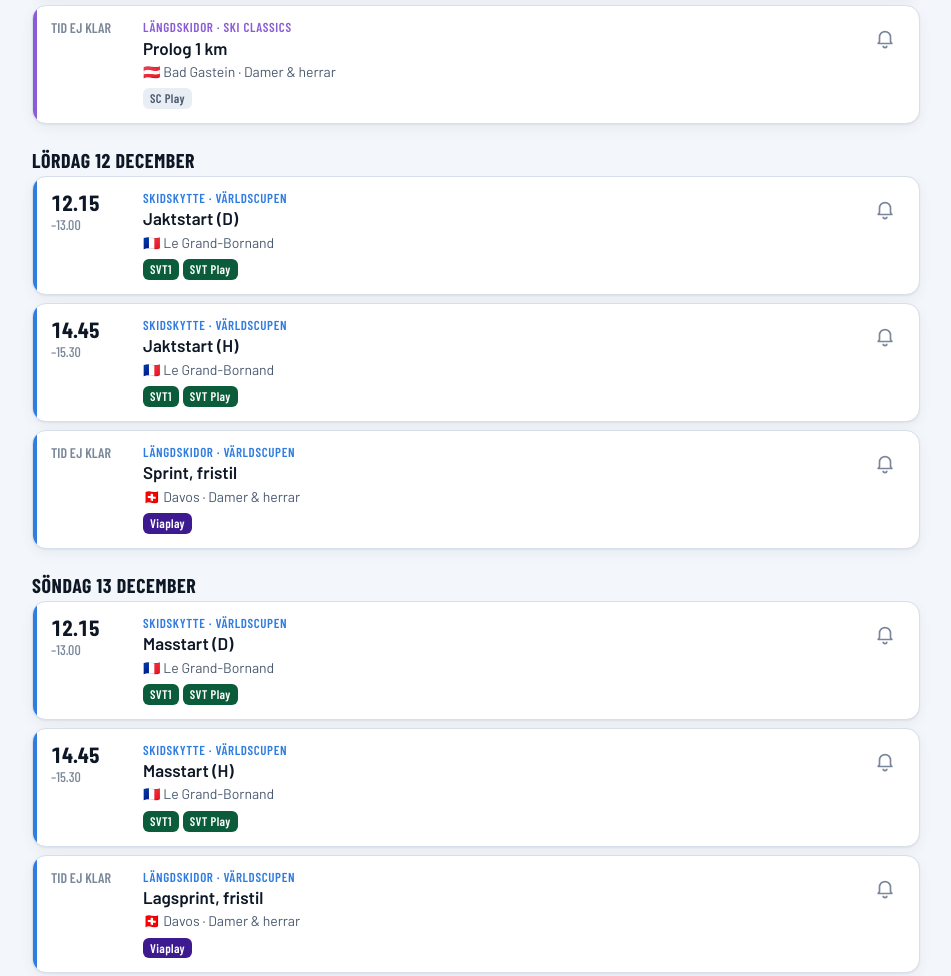
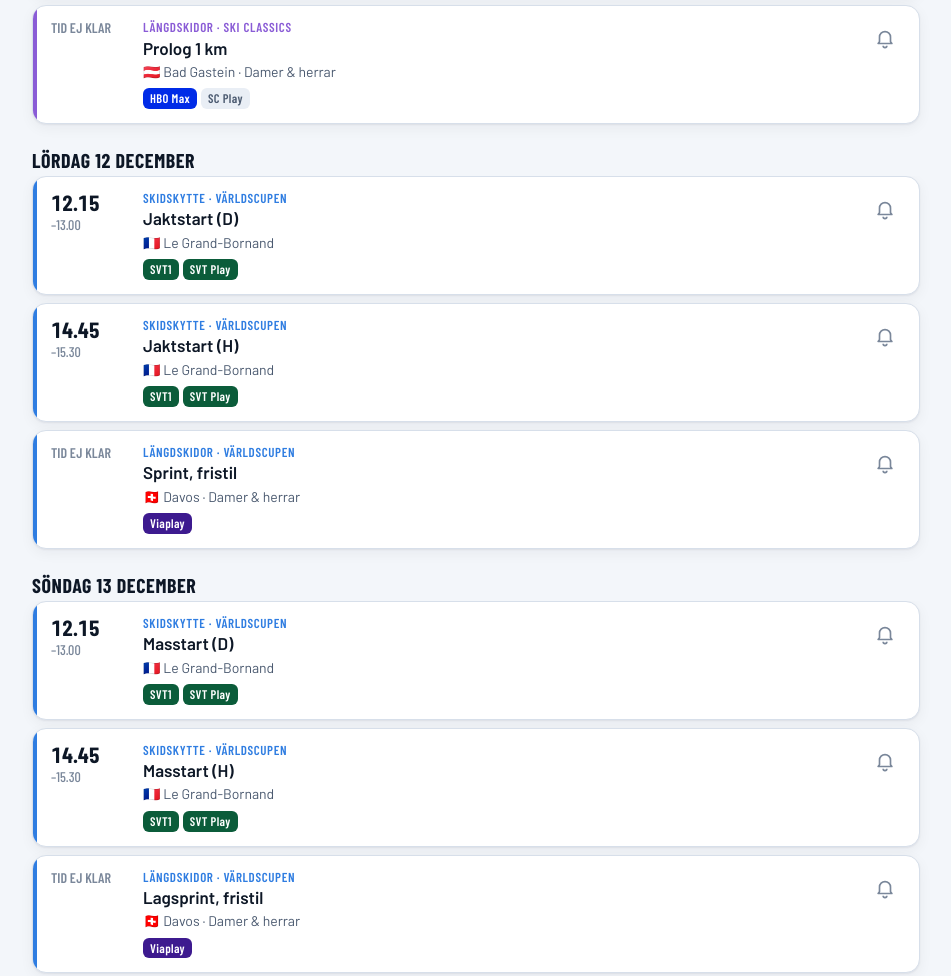
Before and after one commit to tomas-m-andersson/skidor, a plain HTML site: page index.html in a window 1280 px wide. Shown: the part 4233-5209 px from the top of the page, without its empty margins (164-1115 px from the left). Drawn offline with nearby package versions, Linux system fonts and the light colour scheme.

Commit message:
Ski Classics: HBO Max/SC Play, Vasaloppet Pro Race 30 (väntar på godkännande)
Co-Authored-By: Claude Opus 5.5 <noreply@anthropic.com>
Claude-Session: https://claude.ai/code/session_018ajE8ANPKrtPiMrVJGELBk

```diff
--- a/app.js
+++ b/app.js
@@ -105,6 +105,8 @@
     if (l.startsWith('svt')) return 'svt';
     if (l.startsWith('viaplay')) return 'viaplay';
     if (l === 'tv6') return 'tv6';
+    if (l === 'kanal 5') return 'kanal5';
+    if (l.startsWith('hbo')) return 'hbo';
     return '';
   }
   function kanalHtml(e) {
--- a/data/sasong-2026-27.json
+++ b/data/sasong-2026-27.json
@@ -1,6 +1,6 @@
 {
   "sasong": "2026/27",
-  "uppdaterad": "2026-10-27",
+  "uppdaterad": "2026-11-19",
   "kallor": [
     {
       "namn": "SVT – Vinterstudion 2026/27 sändningstider",
@@ -25,6 +25,10 @@
     {
       "namn": "Ski Classics",
       "url": "https://skiclassics.com"
+    },
+    {
+      "namn": "Sportbibeln – HBO Max tar över Ski Classics",
+      "url": "https://www.sportbibeln.se/skidor/hbo-max-tar-over-ski-classics/"
     }
   ],
   "handelser": [
@@ -59,16 +63,16 @@
     {"datum": "2026-12-10", "start": "14:05", "slut": "15:45", "sport": "skidskytte", "serie": "vc", "ort": "Le Grand-Bornand", "land": "FRA", "gren": "Sprint", "klass": "D", "kanal": ["SVT1", "SVT Play"], "id": "2026-12-10-skidskytte-vc-le-grand-borna-sprint-d"},
     {"datum": "2026-12-11", "start": "14:05", "slut": "15:40", "sport": "skidskytte", "serie": "vc", "ort": "Le Grand-Bornand", "land": "FRA", "gren": "Sprint", "klass": "H", "kanal": ["SVT1", "SVT Play"], "id": "2026-12-11-skidskytte-vc-le-grand-borna-sprint-h"},
     {"datum": "2026-12-11", "sport": "langd", "serie": "vc", "ort": "Davos", "land": "SUI", "gren": "5 km heatmasstart, fristil", "klass": "DH", "kanal": ["Viaplay"], "notering": "Viaplays tider ej publicerade.", "id": "2026-12-11-langd-vc-davos-5-km-heatmasstart--dh"},
-    {"datum": "2026-12-11", "sport": "langd", "serie": "sc", "ort": "Bad Gastein", "land": "AUT", "gren": "Prolog 1 km", "klass": "DH", "kanal": ["SC Play"], "notering": "Strömmas i SC Play. Svensk TV-kanal ej klar.", "id": "2026-12-11-langd-sc-bad-gastein-prolog-1-km-dh"},
+    {"datum": "2026-12-11", "sport": "langd", "serie": "sc", "ort": "Bad Gastein", "land": "AUT", "gren": "Prolog 1 km", "klass": "DH", "kanal": ["HBO Max", "SC Play"], "notering": "Vissa lopp visas även i Kanal 5 – vilka är inte klart än. Sändningstid ej klar.", "id": "2026-12-11-langd-sc-bad-gastein-prolog-1-km-dh"},
     {"datum": "2026-12-12", "start": "12:15", "slut": "13:00", "sport": "skidskytte", "serie": "vc", "ort": "Le Grand-Bornand", "land": "FRA", "gren": "Jaktstart", "klass": "D", "kanal": ["SVT1", "SVT Play"], "id": "2026-12-12-skidskytte-vc-le-grand-borna-jaktstart-d"},
     {"datum": "2026-12-12", "start": "14:45", "slut": "15:30", "sport": "skidskytte", "serie": "vc", "ort": "Le Grand-Bornand", "land": "FRA", "gren": "Jaktstart", "klass": "H", "kanal": ["SVT1", "SVT Play"], "id": "2026-12-12-skidskytte-vc-le-grand-borna-jaktstart-h"},
     {"datum": "2026-12-12", "sport": "langd", "serie": "vc", "ort": "Davos", "land": "SUI", "gren": "Sprint, fristil", "klass": "DH", "kanal": ["Viaplay"], "notering": "Viaplays tider ej publicerade.", "id": "2026-12-12-langd-vc-davos-sprint-fristil-dh"},
     {"datum": "2026-12-13", "start": "12:15", "slut": "13:00", "sport": "skidskytte", "serie": "vc", "ort": "Le Grand-Bornand", "land": "FRA", "gren": "Masstart", "klass": "D", "kanal": ["SVT1", "SVT Play"], "id": "2026-12-13-skidskytte-vc-le-grand-borna-masstart-d"},
     {"datum": "2026-12-13", "start": "14:45", "slut": "15:30", "sport": "skidskytte", "serie": "vc", "ort": "Le Grand-Bornand", "land": "FRA", "gren": "Masstart", "klass": "H", "kanal": ["SVT1", "SVT Play"], "id": "2026-12-13-skidskytte-vc-le-grand-borna-masstart-h"},
     {"datum": "2026-12-13", "sport": "langd", "serie": "vc", "ort": "Davos", "land": "SUI", "gren": "Lagsprint, fristil", "klass": "DH", "kanal": ["Viaplay"], "notering": "Viaplays tider ej publicerade.", "id": "2026-12-13-langd-vc-davos-lagsprint-fristil-dh"},
-    {"datum": "2026-12-13", "sport": "langd", "serie": "sc", "ort": "Sportgastein", "land": "AUT", "gren": "Criterium 30 km", "klass": "DH", "kanal": ["SC Play"], "notering": "Strömmas i SC Play. Svensk TV-kanal ej klar.", "id": "2026-12-13-langd-sc-sportgastein-criterium-30-km-dh"},
-    {"datum": "2026-12-19", "sport": "langd", "serie": "sc", "ort": "Bad Gastein", "land": "AUT", "gren": "Individuell start 7 km", "klass": "DH", "kanal": ["SC Play"], "notering": "Strömmas i SC Play. Svensk TV-kanal ej klar.", "id": "2026-12-19-langd-sc-bad-gastein-individuell-start--dh"},
-    {"datum": "2026-12-20", "sport": "langd", "serie": "sc", "ort": "Bad Gastein", "land": "AUT", "gren": "Criterium 36 km", "klass": "DH", "kanal": ["SC Play"], "notering": "Strömmas i SC Play. Svensk TV-kanal ej klar.", "id": "2026-12-20-langd-sc-bad-gastein-criterium-36-km-dh"},
+    {"datum": "2026-12-13", "sport": "langd", "serie": "sc", "ort": "Sportgastein", "land": "AUT", "gren": "Criterium 30 km", "klass": "DH", "kanal": ["HBO Max", "SC Play"], "notering": "Vissa lopp visas även i Kanal 5 – vilka är inte klart än. Sändningstid ej klar.", "id": "2026-12-13-langd-sc-sportgastein-criterium-30-km-dh"},
+    {"datum": "2026-12-19", "sport": "langd", "serie": "sc", "ort": "Bad Gastein", "land": "AUT", "gren": "Individuell start 7 km", "klass": "DH", "kanal": ["HBO Max", "SC Play"], "notering": "Vissa lopp visas även i Kanal 5 – vilka är inte klart än. Sändningstid ej klar.", "id": "2026-12-19-langd-sc-bad-gastein-individuell-start--dh"},
+    {"datum": "2026-12-20", "sport": "langd", "serie": "sc", "ort": "Bad Gastein", "land": "AUT", "gren": "Criterium 36 km", "klass": "DH", "kanal": ["HBO Max", "SC Play"], "notering": "Vissa lopp visas även i Kanal 5 – vilka är inte klart än. Sändningstid ej klar.", "id": "2026-12-20-langd-sc-bad-gastein-criterium-36-km-dh"},
     {"datum": "2027-01-01", "sport": "langd", "serie": "tds", "ort": "Les Rousses", "land": "FRA", "gren": "Etapp 1: Sprint, klassiskt", "klass": "DH", "kanal": ["Viaplay", "Viaplay Sport", "TV6"], "notering": "Tider ej publicerade.", "id": "2027-01-01-langd-tds-les-rousses-etapp-1-sprint-kla-dh"},
     {"datum": "2027-01-02", "start": "11:25", "slut": "12:45", "sport": "skidskytte", "serie": "vc", "ort": "Pokljuka", "land": "SLO", "gren": "Sprint", "klass": "H", "kanal": ["SVT1", "SVT Play"], "id": "2027-01-02-skidskytte-vc-pokljuka-sprint-h"},
     {"datum": "2027-01-02", "start": "14:10", "slut": "15:25", "sport": "skidskytte", "serie": "vc", "ort": "Pokljuka", "land": "SLO", "gren": "Sprint", "klass": "D", "kanal": ["SVT1", "SVT Play"], "id": "2027-01-02-skidskytte-vc-pokljuka-sprint-d"},
@@ -91,10 +95,10 @@
     {"datum": "2027-01-15", "start": "14:05", "slut": "16:00", "sport": "skidskytte", "serie": "vc", "ort": "Antholz", "land": "ITA", "gren": "Distans", "klass": "D", "kanal": ["SVT1", "SVT Play"], "id": "2027-01-15-skidskytte-vc-antholz-distans-d"},
     {"datum": "2027-01-16", "start": "11:45", "slut": "12:30", "sport": "skidskytte", "serie": "vc", "ort": "Antholz", "land": "ITA", "gren": "Singelmixstafett", "klass": "Mix", "kanal": ["SVT1", "SVT Play"], "id": "2027-01-16-skidskytte-vc-antholz-singelmixstafett-mix"},
     {"datum": "2027-01-16", "start": "14:30", "slut": "15:40", "sport": "skidskytte", "serie": "vc", "ort": "Antholz", "land": "ITA", "gren": "Mixstafett", "klass": "Mix", "kanal": ["SVT1", "SVT Play"], "id": "2027-01-16-skidskytte-vc-antholz-mixstafett-mix"},
-    {"datum": "2027-01-16", "sport": "langd", "serie": "sc", "ort": "Engadin", "land": "SUI", "gren": "La Diagonela 55 km", "klass": "DH", "kanal": ["SC Play"], "notering": "Strömmas i SC Play. Svensk TV-kanal ej klar.", "id": "2027-01-16-langd-sc-engadin-la-diagonela-55-km-dh"},
+    {"datum": "2027-01-16", "sport": "langd", "serie": "sc", "ort": "Engadin", "land": "SUI", "gren": "La Diagonela 55 km", "klass": "DH", "kanal": ["HBO Max", "SC Play"], "notering": "Vissa lopp visas även i Kanal 5 – vilka är inte klart än. Sändningstid ej klar.", "id": "2027-01-16-langd-sc-engadin-la-diagonela-55-km-dh"},
     {"datum": "2027-01-17", "start": "12:45", "slut": "13:30", "sport": "skidskytte", "serie": "vc", "ort": "Antholz", "land": "ITA", "gren": "Masstart", "klass": "H", "kanal": ["SVT1", "SVT Play"], "id": "2027-01-17-skidskytte-vc-antholz-masstart-h"},
     {"datum": "2027-01-17", "start": "15:00", "slut": "15:45", "sport": "skidskytte", "serie": "vc", "ort": "Antholz", "land": "ITA", "gren": "Masstart", "klass": "D", "kanal": ["SVT1", "SVT Play"], "id": "2027-01-17-skidskytte-vc-antholz-masstart-d"},
-    {"datum": "2027-01-17", "sport": "langd", "serie": "sc", "ort": "Zuoz–Celerina", "land": "SUI", "gren": "Zuoz–St. Moritz Sprint 30 km", "klass": "DH", "kanal": ["SC Play"], "notering": "Strömmas i SC Play. Svensk TV-kanal ej klar.", "id": "2027-01-17-langd-sc-zuoz-celerina-zuoz-st-moritz-spr-dh"},
+    {"datum": "2027-01-17", "sport": "langd", "serie": "sc", "ort": "Zuoz–Celerina", "land": "SUI", "gren": "Zuoz–St. Moritz Sprint 30 km", "klass": "DH", "kanal": ["HBO Max", "SC Play"], "notering": "Vissa lopp visas även i Kanal 5 – vilka är inte klart än. Sändningstid ej klar.", "id": "2027-01-17-langd-sc-zuoz-celerina-zuoz-st-moritz-spr-dh"},
     {"datum": "2027-01-21", "start": "16:20", "slut": "17:55", "sport": "skidskytte", "serie": "vc", "ort": "Nové Město", "land": "CZE", "gren": "Sprint", "klass": "D", "kanal": ["SVT1", "SVT Play"], "id": "2027-01-21-skidskytte-vc-nove-mesto-sprint-d"},
     {"datum": "2027-01-22", "start": "16:30", "slut": "17:45", "sport": "skidskytte", "serie": "vc", "ort": "Nové Město", "land": "CZE", "gren": "Sprint", "klass": "H", "kanal": ["SVT1", "SVT Play"], "id": "2027-01-22-skidskytte-vc-nove-mesto-sprint-h"},
     {"datum": "2027-01-22", "sport": "langd", "serie": "vc", "ort": "Engadin", "land": "SUI", "gren": "Mixstafett 4×5 km", "klass": "Mix", "kanal": ["Viaplay"], "notering": "Viaplays tider ej publicerade.", "id": "2027-01-22-langd-vc-engadin-mixstafett-4-5-km-mix"},
@@ -107,18 +111,18 @@
     {"datum": "2027-01-29", "sport": "langd", "serie": "vc", "ort": "Toblach", "land": "ITA", "gren": "10 km intervallstart, fristil", "klass": "DH", "kanal": ["Viaplay"], "notering": "Viaplays tider ej publicerade.", "id": "2027-01-29-langd-vc-toblach-10-km-intervallsta-dh"},
     {"datum": "2027-01-30", "sport": "langd", "serie": "vc", "ort": "Toblach", "land": "ITA", "gren": "Sprint, fristil", "klass": "DH", "kanal": ["Viaplay"], "notering": "Viaplays tider ej publicerade.", "id": "2027-01-30-langd-vc-toblach-sprint-fristil-dh"},
     {"datum": "2027-01-31", "sport": "langd", "serie": "vc", "ort": "Toblach", "land": "ITA", "gren": "20 km masstart, klassiskt", "klass": "DH", "kanal": ["Viaplay"], "notering": "Viaplays tider ej publicerade.", "id": "2027-01-31-langd-vc-toblach-20-km-masstart-kla-dh"},
-    {"datum": "2027-01-31", "sport": "langd", "serie": "sc", "ort": "Fiemme/Fassa", "land": "ITA", "gren": "Marcialonga 70 km", "klass": "DH", "kanal": ["SC Play"], "notering": "Strömmas i SC Play. Svensk TV-kanal ej klar.", "id": "2027-01-31-langd-sc-fiemme-fassa-marcialonga-70-km-dh"},
+    {"datum": "2027-01-31", "sport": "langd", "serie": "sc", "ort": "Fiemme/Fassa", "land": "ITA", "gren": "Marcialonga 70 km", "klass": "DH", "kanal": ["HBO Max", "SC Play"], "notering": "Vissa lopp visas även i Kanal 5 – vilka är inte klart än. Sändningstid ej klar.", "id": "2027-01-31-langd-sc-fiemme-fassa-marcialonga-70-km-dh"},
     {"datum": "2027-02-03", "sport": "langd", "serie": "sm", "ort": "Skövde (SM-veckan)", "land": "SWE", "gren": "SM-veckan vinter (3–7 feb)", "klass": "DH", "kanal": [], "notering": "Grenar, tider och kanal ej klara.", "id": "2027-02-03-langd-sm-skovde-sm-veck-sm-veckan-vinter-3-dh"},
     {"datum": "2027-02-10", "start": "15:30", "slut": "18:00", "sport": "skidskytte", "serie": "vm", "ort": "Otepää", "land": "EST", "gren": "Mixstafett", "klass": "Mix", "kanal": ["SVT1", "SVT Play"], "id": "2027-02-10-skidskytte-vm-otepaa-mixstafett-mix"},
     {"datum": "2027-02-12", "start": "16:00", "slut": "18:15", "sport": "skidskytte", "serie": "vm", "ort": "Otepää", "land": "EST", "gren": "Sprint", "klass": "H", "kanal": ["SVT1", "SVT2", "SVT Play"], "notering": "SVT2 från 18.00.", "id": "2027-02-12-skidskytte-vm-otepaa-sprint-h"},
     {"datum": "2027-02-12", "sport": "langd", "serie": "vc", "ort": "Lahtis", "land": "FIN", "gren": "Sprint, klassiskt", "klass": "DH", "kanal": ["Viaplay"], "notering": "Viaplays tider ej publicerade.", "id": "2027-02-12-langd-vc-lahtis-sprint-klassiskt-dh"},
-    {"datum": "2027-02-12", "sport": "langd", "serie": "sc", "ort": "Bedřichov", "land": "CZE", "gren": "Heat Sprint 1,5 km", "klass": "DH", "kanal": ["SC Play"], "notering": "Strömmas i SC Play. Svensk TV-kanal ej klar.", "id": "2027-02-12-langd-sc-bedrichov-heat-sprint-1-5-km-dh"},
+    {"datum": "2027-02-12", "sport": "langd", "serie": "sc", "ort": "Bedřichov", "land": "CZE", "gren": "Heat Sprint 1,5 km", "klass": "DH", "kanal": ["HBO Max", "SC Play"], "notering": "Vissa lopp visas även i Kanal 5 – vilka är inte klart än. Sändningstid ej klar.", "id": "2027-02-12-langd-sc-bedrichov-heat-sprint-1-5-km-dh"},
     {"datum": "2027-02-13", "start": "16:30", "slut": "19:00", "sport": "skidskytte", "serie": "vm", "ort": "Otepää", "land": "EST", "gren": "Sprint", "klass": "D", "kanal": ["SVT1", "SVT2", "SVT Play"], "notering": "SVT2 från 17.50.", "id": "2027-02-13-skidskytte-vm-otepaa-sprint-d"},
     {"datum": "2027-02-13", "sport": "langd", "serie": "vc", "ort": "Lahtis", "land": "FIN", "gren": "20 km skiathlon", "klass": "DH", "kanal": ["Viaplay"], "notering": "Viaplays tider ej publicerade.", "id": "2027-02-13-langd-vc-lahtis-20-km-skiathlon-dh"},
     {"datum": "2027-02-14", "start": "15:30", "slut": "17:55", "sport": "skidskytte", "serie": "vm", "ort": "Otepää", "land": "EST", "gren": "Jaktstart", "klass": "H", "kanal": ["SVT1", "SVT Play"], "id": "2027-02-14-skidskytte-vm-otepaa-jaktstart-h"},
     {"datum": "2027-02-14", "start": "17:55", "slut": "19:45", "sport": "skidskytte", "serie": "vm", "ort": "Otepää", "land": "EST", "gren": "Jaktstart", "klass": "D", "kanal": ["SVT2", "SVT Play"], "id": "2027-02-14-skidskytte-vm-otepaa-jaktstart-d"},
     {"datum": "2027-02-14", "sport": "langd", "serie": "vc", "ort": "Lahtis", "land": "FIN", "gren": "10 km intervallstart, klassiskt", "klass": "DH", "kanal": ["Viaplay"], "notering": "Viaplays tider ej publicerade.", "id": "2027-02-14-langd-vc-lahtis-10-km-intervallsta-dh"},
-    {"datum": "2027-02-14", "sport": "langd", "serie": "sc", "ort": "Bedřichov", "land": "CZE", "gren": "Jizerská 50 km", "klass": "DH", "kanal": ["SC Play"], "notering": "Strömmas i SC Play. Svensk TV-kanal ej klar.", "id": "2027-02-14-langd-sc-bedrichov-jizersk-50-km-dh"},
+    {"datum": "2027-02-14", "sport": "langd", "serie": "sc", "ort": "Bedřichov", "land": "CZE", "gren": "Jizerská 50 km", "klass": "DH", "kanal": ["HBO Max", "SC Play"], "notering": "Vissa lopp visas även i Kanal 5 – vilka är inte klart än. Sändningstid ej klar.", "id": "2027-02-14-langd-sc-bedrichov-jizersk-50-km-dh"},
     {"datum": "2027-02-16", "start": "16:30", "slut": "18:30", "sport": "skidskytte", "serie": "vm", "ort": "Otepää", "land": "EST", "gren": "Singelmixstafett", "klass": "Mix", "kanal": ["SVT1", "SVT2", "SVT Play"], "notering": "SVT2 från 18.00.", "id": "2027-02-16-skidskytte-vm-otepaa-singelmixstafett-mix"},
     {"datum": "2027-02-17", "start": "16:30", "slut": "18:30", "sport": "skidskytte", "serie": "vm", "ort": "Otepää", "land": "EST", "gren": "Distans", "klass": "H", "kanal": ["SVT1", "SVT2", "SVT Play"], "notering": "SVT2 från 18.00.", "id": "2027-02-17-skidskytte-vm-otepaa-distans-h"},
     {"datum": "2027-02-18", "start": "16:30", "slut": "18:30", "sport": "skidskytte", "serie": "vm", "ort": "Otepää", "land": "EST", "gren": "Distans", "klass": "D", "kanal": ["SVT1", "SVT2", "SVT Play"], "notering": "SVT2 från 18.00.", "id": "2027-02-18-skidskytte-vm-otepaa-distans-d"},
@@ -133,7 +137,7 @@
     {"datum": "2027-02-27", "sport": "langd", "serie": "sc", "ort": "Oxberg–Mora", "land": "SWE", "gren": "Oxberg–Mora Sprint 30 km", "klass": "D", "kanal": ["SVT"], "notering": "SVT sänder, tid ej klar.", "id": "2027-02-27-langd-sc-oxberg-mora-oxberg-mora-sprint-d"},
     {"datum": "2027-02-27", "sport": "langd", "serie": "vasa", "ort": "Oxberg–Mora", "land": "SWE", "gren": "Tjejvasan 30 km", "klass": "D", "kanal": ["SVT"], "notering": "SVT sänder, tid ej klar.", "id": "2027-02-27-langd-vasa-oxberg-mora-tjejvasan-30-km-d"},
     {"datum": "2027-02-28", "start": "13:30", "sport": "langd", "serie": "vm", "ort": "Falun", "land": "SWE", "gren": "Skiathlon 10+10 km", "klass": "D", "kanal": [], "notering": "Preliminär starttid. TV-kanal ej klar.", "id": "2027-02-28-langd-vm-falun-skiathlon-10-10-km-d"},
-    {"datum": "2027-02-28", "sport": "langd", "serie": "sc", "ort": "Oxberg–Mora", "land": "SWE", "gren": "Oxberg–Mora Sprint 30 km", "klass": "H", "kanal": ["SVT"], "notering": "SVT sänder, tid ej klar.", "id": "2027-02-28-langd-sc-oxberg-mora-oxberg-mora-sprint-h"},
+    {"datum": "2027-02-28", "sport": "langd", "serie": "sc", "ort": "Oxberg–Mora", "land": "SWE", "gren": "Vasaloppet Pro Race 30 km", "klass": "H", "kanal": ["SVT"], "notering": "SVT sänder, tid ej klar.", "id": "2027-02-28-langd-sc-oxberg-mora-oxberg-mora-sprint-h"},
     {"datum": "2027-03-02", "start": "13:15", "sport": "langd", "serie": "vm", "ort": "Falun", "land": "SWE", "gren": "10 km intervallstart, klassiskt", "klass": "H", "kanal": [], "notering": "Preliminär starttid. TV-kanal ej klar.", "id": "2027-03-02-langd-vm-falun-10-km-intervallsta-h"},
     {"datum": "2027-03-02", "start": "15:45", "sport": "langd", "serie": "vm", "ort": "Falun", "land": "SWE", "gren": "10 km intervallstart, klassiskt", "klass": "D", "kanal": [], "notering": "Preliminär starttid. TV-kanal ej klar.", "id": "2027-03-02-langd-vm-falun-10-km-intervallsta-d"},
     {"datum": "2027-03-03", "start": "12:30", "sport": "langd", "serie": "vm", "ort": "Falun", "land": "SWE", "gren": "Lagsprint kval, klassiskt", "klass": "DH", "kanal": [], "notering": "Preliminär starttid. TV-kanal ej klar.", "id": "2027-03-03-langd-vm-falun-lagsprint-kval-kla-dh"},
@@ -166,12 +170,12 @@
     {"datum": "2027-03-20", "start": "12:45", "slut": "14:30", "sport": "langd", "serie": "vc", "ort": "Ulricehamn", "land": "SWE", "gren": "Sprint finaler, fristil", "klass": "DH", "kanal": ["SVT1", "SVT Play"], "notering": "Världscupfinal", "id": "2027-03-20-langd-vc-ulricehamn-sprint-finaler-fri-dh"},
     {"datum": "2027-03-20", "start": "14:45", "slut": "15:40", "sport": "skidskytte", "serie": "vc", "ort": "Holmenkollen", "land": "NOR", "gren": "Jaktstart", "klass": "H", "kanal": ["SVT1", "SVT Play"], "id": "2027-03-20-skidskytte-vc-holmenkollen-jaktstart-h"},
     {"datum": "2027-03-20", "start": "17:00", "slut": "17:45", "sport": "skidskytte", "serie": "vc", "ort": "Holmenkollen", "land": "NOR", "gren": "Jaktstart", "klass": "D", "kanal": ["SVT1", "SVT Play"], "id": "2027-03-20-skidskytte-vc-holmenkollen-jaktstart-d"},
-    {"datum": "2027-03-20", "sport": "langd", "serie": "sc", "ort": "Rena–Lillehammer", "land": "NOR", "gren": "Birkebeinerrennet 53 km", "klass": "DH", "kanal": ["SC Play"], "notering": "Strömmas i SC Play. Svensk TV-kanal ej klar.", "id": "2027-03-20-langd-sc-rena-lillehamm-birkebeinerrennet--dh"},
+    {"datum": "2027-03-20", "sport": "langd", "serie": "sc", "ort": "Rena–Lillehammer", "land": "NOR", "gren": "Birkebeinerrennet 53 km", "klass": "DH", "kanal": ["HBO Max", "SC Play"], "notering": "Vissa lopp visas även i Kanal 5 – vilka är inte klart än. Sändningstid ej klar.", "id": "2027-03-20-langd-sc-rena-lillehamm-birkebeinerrennet--dh"},
     {"datum": "2027-03-21", "start": "12:00", "slut": "14:15", "sport": "langd", "serie": "vc", "ort": "Ulricehamn", "land": "SWE", "gren": "20 km masstart, klassiskt", "klass": "H", "kanal": ["SVT1", "SVT Play"], "notering": "Världscupfinal. SVT1 12.00–13.00 och 13.30–14.15.", "id": "2027-03-21-langd-vc-ulricehamn-20-km-masstart-kla-h"},
     {"datum": "2027-03-21", "start": "14:30", "slut": "16:45", "sport": "langd", "serie": "vc", "ort": "Ulricehamn", "land": "SWE", "gren": "20 km masstart, klassiskt", "klass": "D", "kanal": ["SVT1", "SVT Play"], "notering": "Världscupfinal. SVT1 14.30–15.30 och 16.00–16.45.", "id": "2027-03-21-langd-vc-ulricehamn-20-km-masstart-kla-d"},
     {"datum": "2027-04-01", "sport": "skidskytte", "serie": "sm", "ort": "Östersund", "land": "SWE", "gren": "Skidskytte-SM (1–4 april)", "klass": "DH", "kanal": [], "notering": "Grenar, tider och kanal ej klara.", "id": "2027-04-01-skidskytte-sm-ostersund-skidskytte-sm-1-4--dh"},
-    {"datum": "2027-04-03", "sport": "langd", "serie": "sc", "ort": "Reistad", "land": "NOR", "gren": "Reistadløpet 35 km", "klass": "DH", "kanal": ["SC Play"], "notering": "Strömmas i SC Play. Svensk TV-kanal ej klar.", "id": "2027-04-03-langd-sc-reistad-reistadlopet-35-km-dh"},
-    {"datum": "2027-04-04", "sport": "langd", "serie": "sc", "ort": "Senja", "land": "NOR", "gren": "Grand Finale: Summit 2 Senja 60 km", "klass": "DH", "kanal": ["SC Play"], "notering": "Strömmas i SC Play. Svensk TV-kanal ej klar.", "id": "2027-04-04-langd-sc-senja-grand-finale-summi-dh"},
+    {"datum": "2027-04-03", "sport": "langd", "serie": "sc", "ort": "Reistad", "land": "NOR", "gren": "Reistadløpet 35 km", "klass": "DH", "kanal": ["HBO Max", "SC Play"], "notering": "Vissa lopp visas även i Kanal 5 – vilka är inte klart än. Sändningstid ej klar.", "id": "2027-04-03-langd-sc-reistad-reistadlopet-35-km-dh"},
+    {"datum": "2027-04-04", "sport": "langd", "serie": "sc", "ort": "Senja", "land": "NOR", "gren": "Grand Finale: Summit 2 Senja 60 km", "klass": "DH", "kanal": ["HBO Max", "SC Play"], "notering": "Vissa lopp visas även i Kanal 5 – vilka är inte klart än. Sändningstid ej klar.", "id": "2027-04-04-langd-sc-senja-grand-finale-summi-dh"},
     {"datum": "2027-04-09", "sport": "langd", "serie": "sm", "ort": "Sollefteå", "land": "SWE", "gren": "SM-avslutning (9–10 april)", "klass": "DH", "kanal": [], "notering": "Grenar, tider och kanal ej klara.", "id": "2027-04-09-langd-sm-solleftea-sm-avslutning-9-10-dh"}
   ]
 }
--- a/styles.css
+++ b/styles.css
@@ -340,3 +340,5 @@ legend { font: 600 13px var(--font-k); text-transform: uppercase; letter-spacing
   .flikar button { flex: 0 1 auto; font-size: 13.5px; letter-spacing: 0; padding-left: 4px; padding-right: 4px; }
   .raknare { min-width: 18px; padding: 0 5px; font-size: 12px; line-height: 18px; }
 }
+.kanal.kanal5 { background: #e4002b; color: #fff; }
+.kanal.hbo { background: #002be7; color: #fff; }
```
